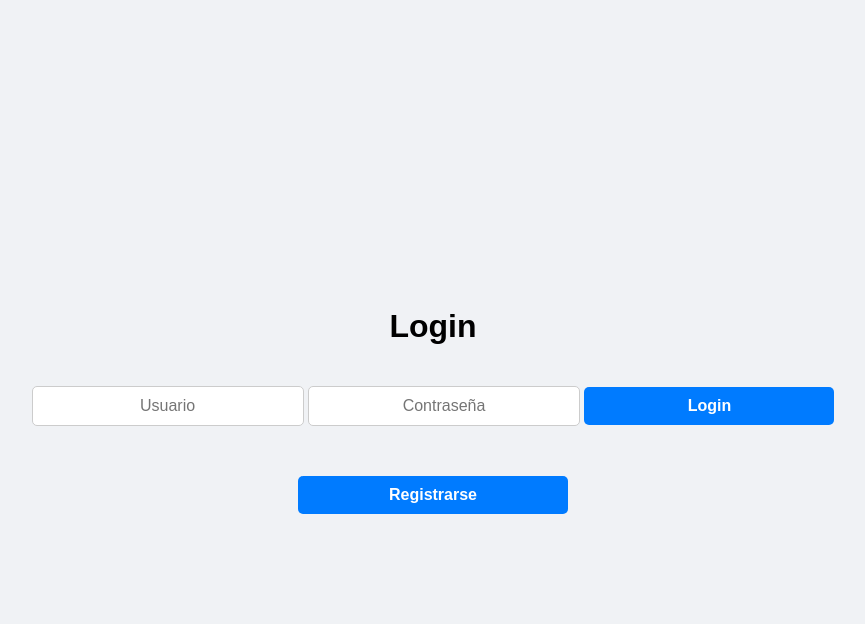
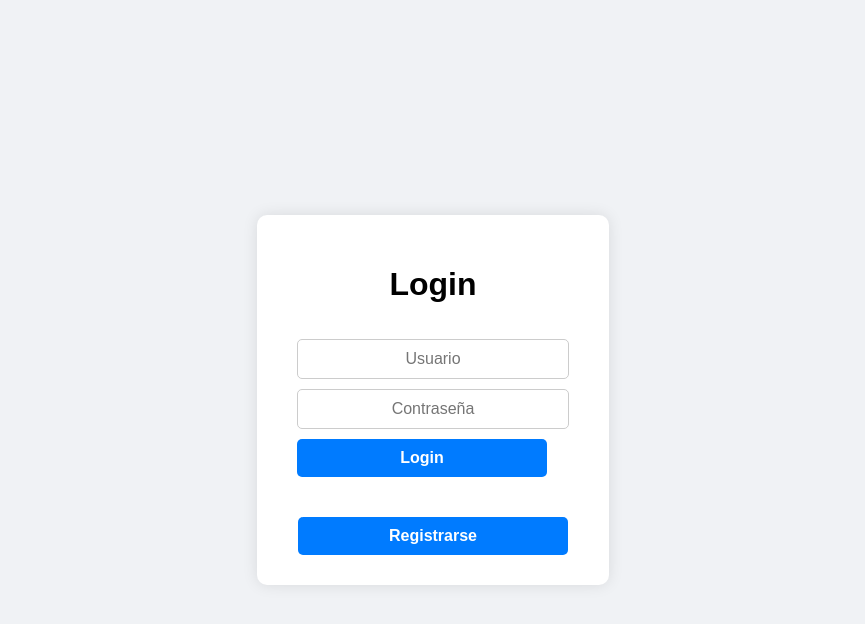
Before and after one commit to DravenJr/Proyecto_reservas, a Django app: template auth_service/api/templates/api/index.html in a window 1280 px wide. Shown: the top 624 px of the page, without its empty margins (207-1072 px from the left). Run offline with Django 4.2, Linux system fonts and the light colour scheme; the template is opened without the code that fills it, so the values that code supplies are empty.

Commit message:
Mensaje descriptivo del cambio

```diff
--- a/auth_service/api/templates/api/index.html
+++ b/auth_service/api/templates/api/index.html
@@ -19,7 +19,11 @@
             display: flex;
             flex-direction: column;
             align-items: center;
-            gap: 20px;
+            gap: 15px;
+            background-color: #fff;
+            padding: 30px 40px;
+            border-radius: 10px;
+            box-shadow: 0 0 15px rgba(0,0,0,0.1);
         }
 
         input, button, a.button {
@@ -48,6 +52,7 @@
         #loginResult {
             margin-top: 10px;
             font-weight: bold;
+            text-align: center;
         }
     </style>
 </head>
@@ -56,7 +61,7 @@
         <h1>Login</h1>
 
         <!-- Formulario de Login -->
-        <form id="loginForm">
+        <form id="loginForm" style="display: flex; flex-direction: column; gap: 10px;">
             <input type="text" name="username" placeholder="Usuario" required>
             <input type="password" name="password" placeholder="Contraseña" required>
             <button type="submit">Login</button>
@@ -65,7 +70,7 @@
         <div id="loginResult"></div>
 
         <!-- Botón de Registro -->
-        <a href="/register/" class="button">Registrarse</a>
+        <a href="/auth/register/" class="button">Registrarse</a>
     </div>
 
     <script>
@@ -82,7 +87,7 @@
             };
 
             try {
-                const response = await fetch('/login/', {
+                const response = await fetch('/auth/login/', {
                     method: 'POST',
                     headers: { 'Content-Type': 'application/json' },
                     body: JSON.stringify(data)
@@ -97,7 +102,7 @@
                     resultDiv.textContent = 'Login exitoso! Redirigiendo...';
 
                     setTimeout(() => {
-                        window.location.href = '/dashboard/';
+                        window.location.href = '/auth/dashboard/';
                     }, 1000);
                 } else {
                     resultDiv.style.color = 'red';
--- a/auth_service/api/templates/api/register.html
+++ b/auth_service/api/templates/api/register.html
@@ -62,7 +62,6 @@
 
     <div class="message" id="message"></div>
 
-
     <script>
         const form = document.getElementById('register-form');
         const message = document.getElementById('message');
@@ -77,12 +76,11 @@
             };
 
             try {
-                const res = await fetch('/register/', {
+                const res = await fetch('/auth/register/', {  // <-- URL corregida
                     method: 'POST',
                     headers: { 'Content-Type': 'application/json' },
                     body: JSON.stringify(data)
                 });
-
 
                 if (res.ok) {
                     message.style.color = 'green';
--- a/auth_service/api/urls.py
+++ b/auth_service/api/urls.py
@@ -4,9 +4,9 @@ from rest_framework_simplejwt.views import TokenObtainPairView, TokenRefreshView
 
 urlpatterns = [
     path('', HomeView.as_view(), name='auth_home'),
-    path('register/', RegisterView.as_view(), name='register'),
-    path('login/', TokenObtainPairView.as_view(), name='token_obtain_pair'),
+    path('auth/register/', RegisterView.as_view(), name='register'),   # <- cambiado
+    path('auth/login/', TokenObtainPairView.as_view(), name='token_obtain_pair'),  # <- cambiado
     path('token/refresh/', TokenRefreshView.as_view(), name='token_refresh'),
     path('me/', ProfileView.as_view(), name='profile'),
-    path('dashboard/', DashboardView.as_view(), name='dashboard')
+    path('auth/dashboard/', DashboardView.as_view(), name='dashboard')  # <- cambiado
 ]
```
